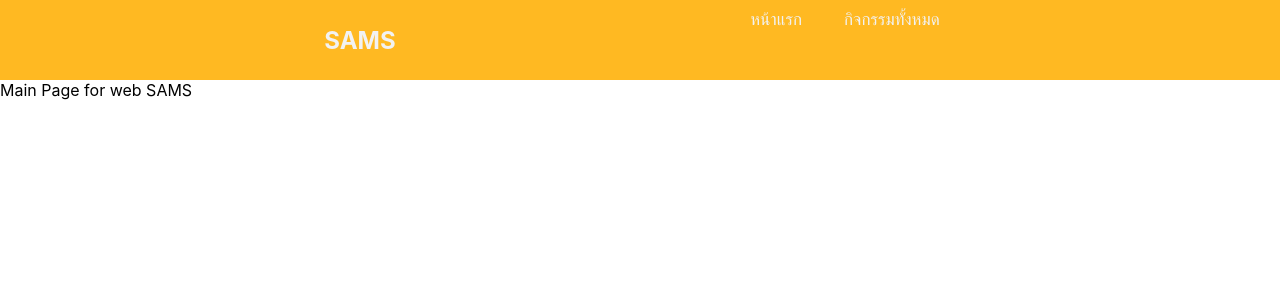
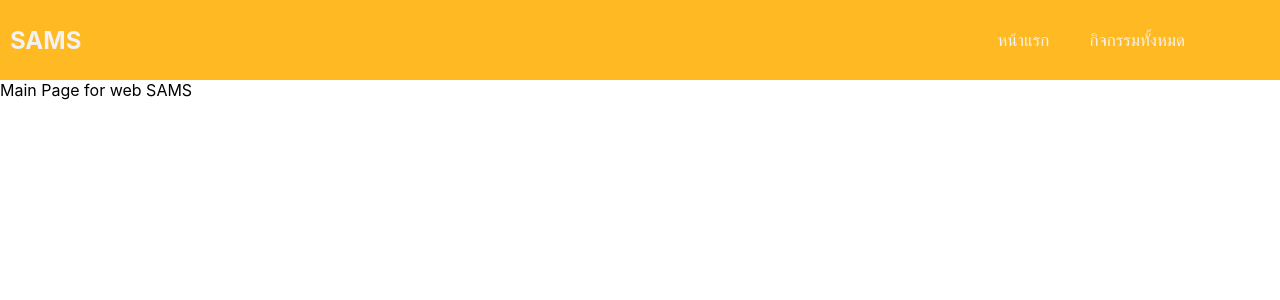
Before and after one commit to pbsmile/SAMS-Project-Web, a Next.js app: page /main in a window 1280 px wide. Shown: the top 300 px of the page. Built offline with nearby package versions, Linux system fonts and the light colour scheme.

Commit message:
display nav bar with grid and flex

```diff
--- a/components/Navbar/Navbar.js
+++ b/components/Navbar/Navbar.js
@@ -6,10 +6,11 @@ const navbar = () => {
 
   return (
     <div>
-      <nav className="Nav-Items">
-        <h1 className="Nav-Logo">
-          SAMS<i className="fas fa-people-carry"></i>
-        </h1>
+      <nav className="Nav-Items Nav-Items-Flex">
+        <div className="Nav-Logo-Flex">
+          <h1 className="Nav-Logo" href="#">SAMS</h1>
+        </div>
+        <div className="Nav-Elements-Flex">
           <ul className="Nav-Elements">
             <li>
               <a className="Nav-Home" href="#">
@@ -23,6 +24,7 @@ const navbar = () => {
             </li>
             <div className="Nav-MenuIcon"></div>
           </ul>
+        </div>
       </nav>
     </div>
   );
--- a/package.json
+++ b/package.json
@@ -8,6 +8,8 @@
     "start": "next start"
   },
   "dependencies": {
+    "@material-ui/core": "^4.11.0",
+    "@material-ui/icons": "^4.9.1",
     "bootstrap": "^4.5.2",
     "next": "9.5.3",
     "react": "16.13.1",
--- a/styles/Navbar.scss
+++ b/styles/Navbar.scss
@@ -23,7 +23,7 @@
   float: left;
   color: #f2f2f2;
   text-align: center;
-  padding: 14px 16px;
+  padding: 30px 15px;
   text-decoration: none;
   font-size: 17px;
 }
@@ -33,6 +33,7 @@
   color: black;
   border-radius: 20px;
   transition: all 0.2s ease-out;
+  height: 80px;
 }
 
 .Nav-Items a.active {
@@ -43,9 +44,22 @@
 .Nav-Elements {
     display: grid;
     grid-template-columns: repeat(2,auto);
-    grid-gap: 10px;
+    grid-column-gap: 10px;
     list-style: none;
     text-align: center;
     width: 70vh;
     justify-content: end;
 }
+
+.Nav-Logo-Flex {
+  width: 50%;
+  display: flex;
+  align-items: flex-start;
+  padding: 10px 10px;
+}
+
+.Nav-Elements-Flex {
+  width: 50%;
+  display: flex;
+  align-items: center;
+}
```
Also changed, not shown: 1 other file (tests, documents, lock files or other folders). Lines whose indentation alone changed are shown as unchanged.
